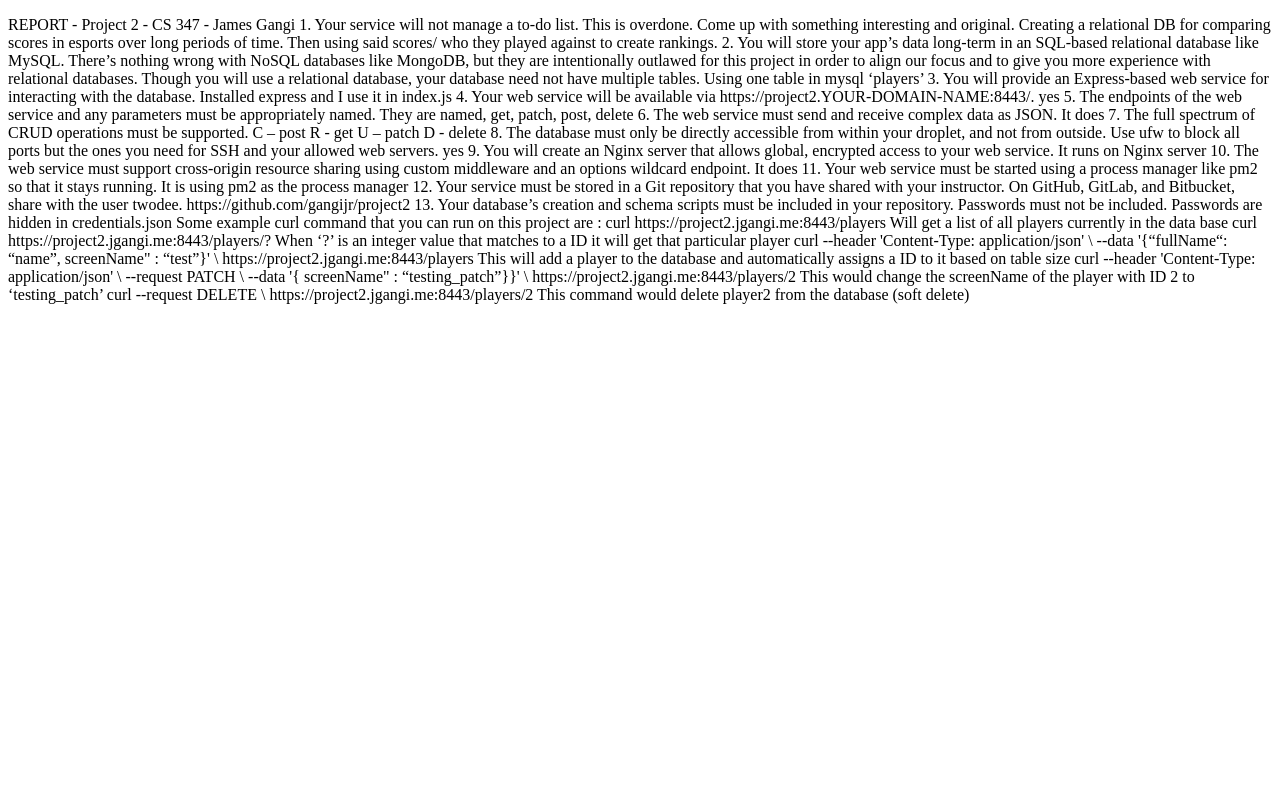
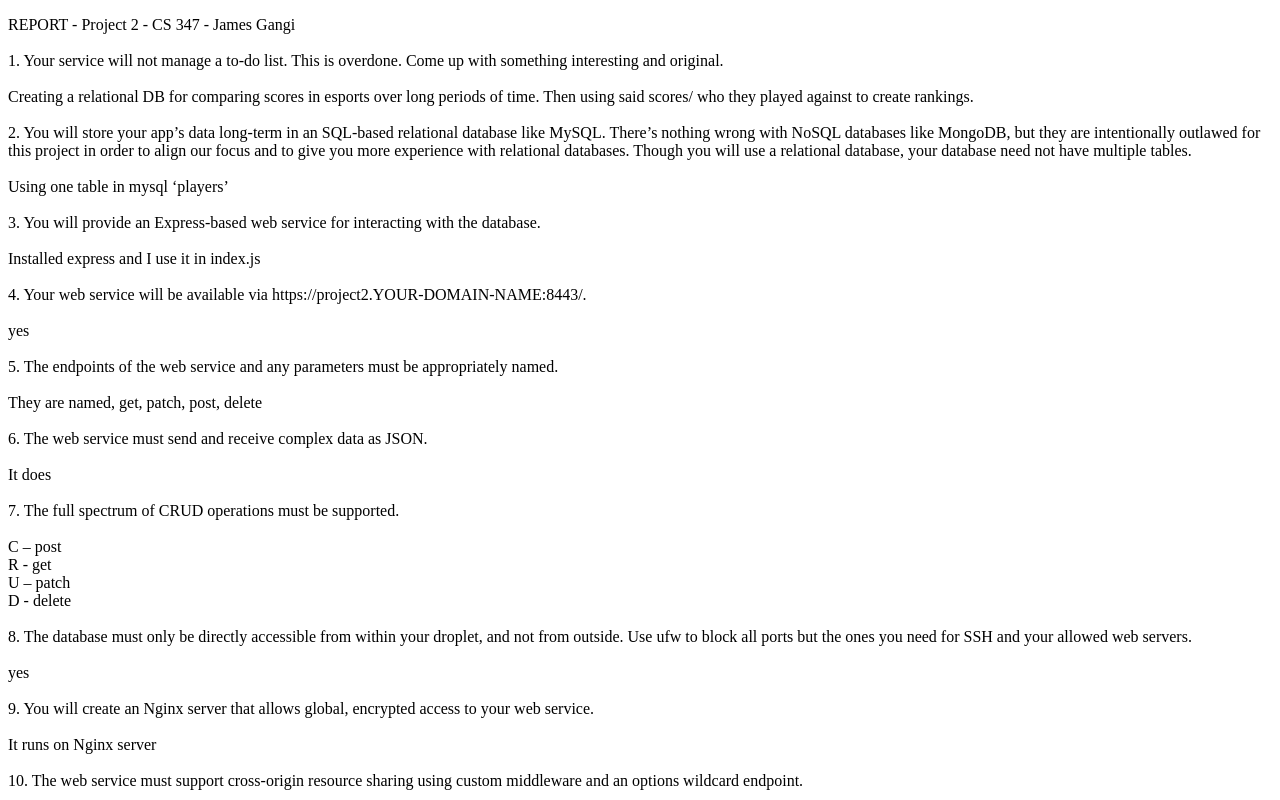
Before and after one commit to gangijr/project2, a website: page report.html in a window 1280 px wide. Shown: the top 800 px of the page. Drawn offline with Linux system fonts and the light colour scheme.

Commit message:
formatted report.html

```diff
--- a/report.html
+++ b/report.html
@@ -8,90 +8,89 @@
 <body>
     <p>
 REPORT - Project 2 - CS 347 - James Gangi
-
+<br><br>
 1.	Your service will not manage a to-do list. This is overdone. Come up with something interesting and original.
-
+<br><br>
 Creating a relational DB for comparing scores in esports over long periods of time. Then using said scores/ who they played against to create rankings.
-
+<br><br>
 2.	You will store your app’s data long-term in an SQL-based relational database like MySQL. There’s nothing wrong with NoSQL databases like MongoDB, but they are intentionally outlawed for this project in order to align our focus and to give you more experience with relational databases. Though you will use a relational database, your database need not have multiple tables.
-
+<br><br>
 Using one table in mysql ‘players’
-
+<br><br>
 3.	You will provide an Express-based web service for interacting with the database.
-
+<br><br>
 Installed express and I use it in index.js
-
+<br><br>
 4.	Your web service will be available via https://project2.YOUR-DOMAIN-NAME:8443/.
-
+<br><br>
 yes
-
+<br><br>
 5.	The endpoints of the web service and any parameters must be appropriately named.
-
+<br><br>
 They are named, get, patch, post, delete
-
+<br><br>
 6.	The web service must send and receive complex data as JSON.
-
+<br><br>
 It does
-
+<br><br>
 7.	The full spectrum of CRUD operations must be supported.
-
-C – post
-R - get
-U – patch
-D - delete
-
+<br><br>
+C – post <br>
+R - get<br>
+U – patch<br>
+D - delete <br>
+<br>
 8.	The database must only be directly accessible from within your droplet, and not from outside. Use ufw to block all ports but the ones you need for SSH and your allowed web servers.
-
+<br><br>
 yes
-
+<br><br>
 9.	You will create an Nginx server that allows global, encrypted access to your web service.
-
+<br><br>
         It runs on Nginx server
-
+<br><br>
 10.	The web service must support cross-origin resource sharing using custom middleware and an options wildcard endpoint.
-
+<br><br>
         It does
-
+        <br><br>
 11.	Your web service must be started using a process manager like pm2 so that it stays running.
-
+<br><br>
         It is using pm2 as the process manager
-
+        <br><br>
 12.	Your service must be stored in a Git repository that you have shared with your instructor. On GitHub, GitLab, and Bitbucket, share with the user twodee.
-
+<br><br>
         https://github.com/gangijr/project2
-
+        <br><br>
 13.	Your database’s creation and schema scripts must be included in your repository. Passwords must not be included.
-
+<br><br>
 	Passwords are hidden in credentials.json
-
+    <br><br>
 Some example curl command that you can run on this project are :
-
+<br><br>
 curl https://project2.jgangi.me:8443/players
-
+<br><br>
     Will get a list of all players currently in the data base
-
+    <br><br>
 curl https://project2.jgangi.me:8443/players/?
-
+<br><br>
     When ‘?’ is an integer value that matches to a ID it will get that particular player
-
+    <br><br>
 curl --header 'Content-Type: application/json' \
   --data '{“fullName“: “name”, screenName" : “test”}' \
   https://project2.jgangi.me:8443/players
-
+  <br><br>
     This will add a player to the database and automatically assigns a ID to it based on table size
-
+    <br><br>
 curl --header 'Content-Type: application/json' \
   --request PATCH \
   --data '{ screenName" : “testing_patch”}}' \
   https://project2.jgangi.me:8443/players/2
-
+  <br><br>
     This would change the screenName of the player with ID 2 to ‘testing_patch’
-
+    <br><br>
 curl --request DELETE \
   https://project2.jgangi.me:8443/players/2
-
+  <br><br>
     This command would delete player2 from the database (soft delete)
-
     </p>
 </body>
 </html>
```
